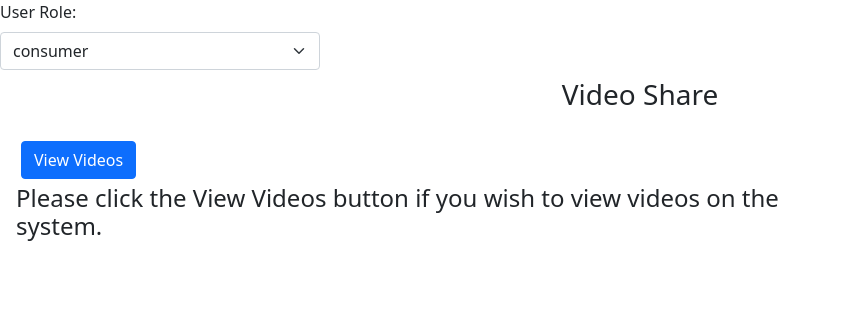
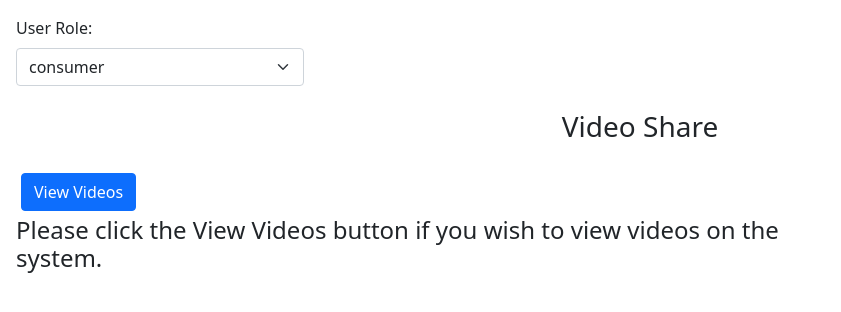
Before and after one commit to meganjmck/videoService, a plain HTML site: page index.html in a window 1280 px wide. Shown: the whole page, without its empty margins (0-841 px from the left). Drawn offline with Linux system fonts and the light colour scheme.

Commit message:
add padding around user roles selector

```diff
--- a/index.html
+++ b/index.html
@@ -41,7 +41,7 @@
 
   <body>
       <!--testing user role access-->
-      <div id="userRoleTest" class="col-3 mb-2">
+      <div id="userRoleTest" class="col-3 mb-2 p-3">
         <label for="userRoleTest" class="form-label">User Role:</label>
         <select name="userRoleTest" id="userRoleTest" class="form-select" onchange="showDiv(this)">
           <option value="consumer">consumer</option>
```
